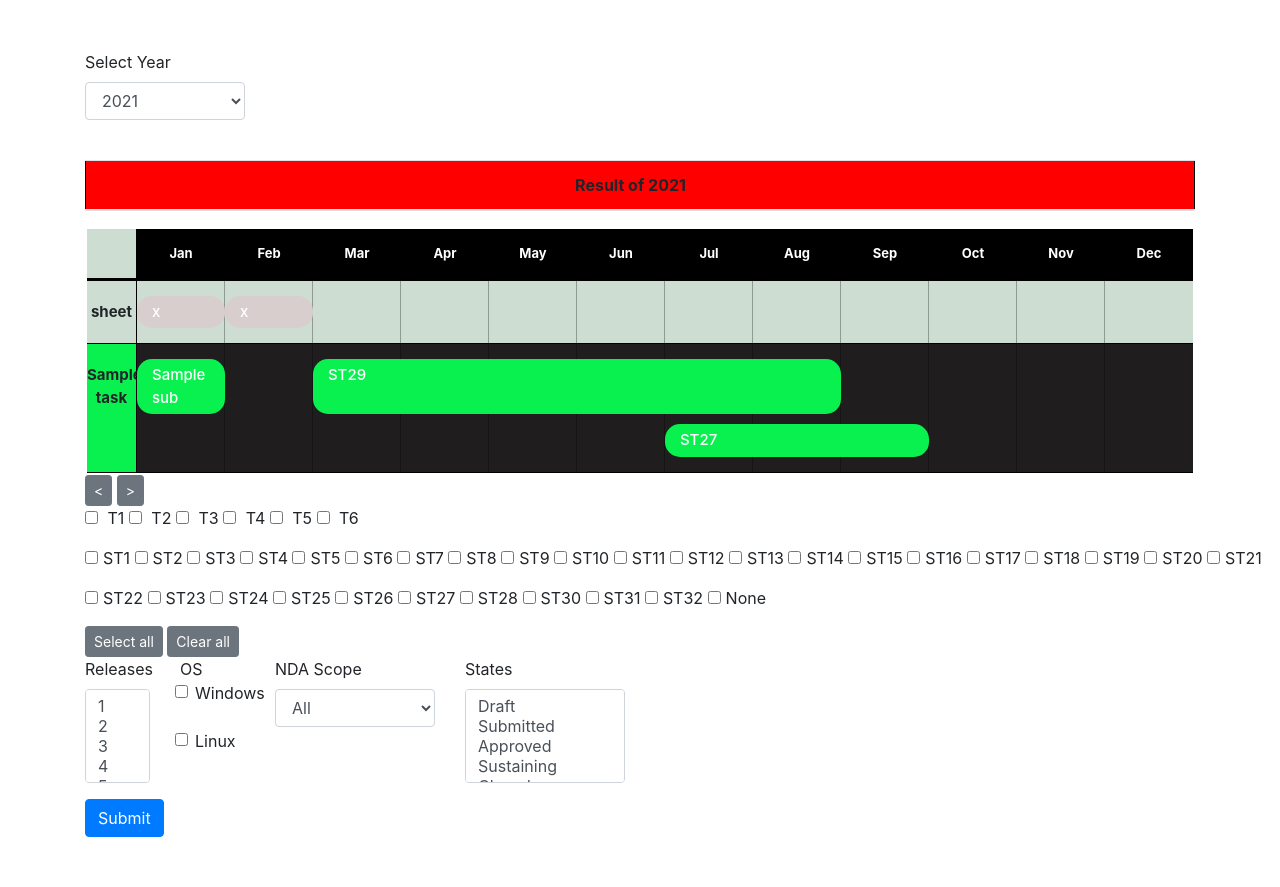
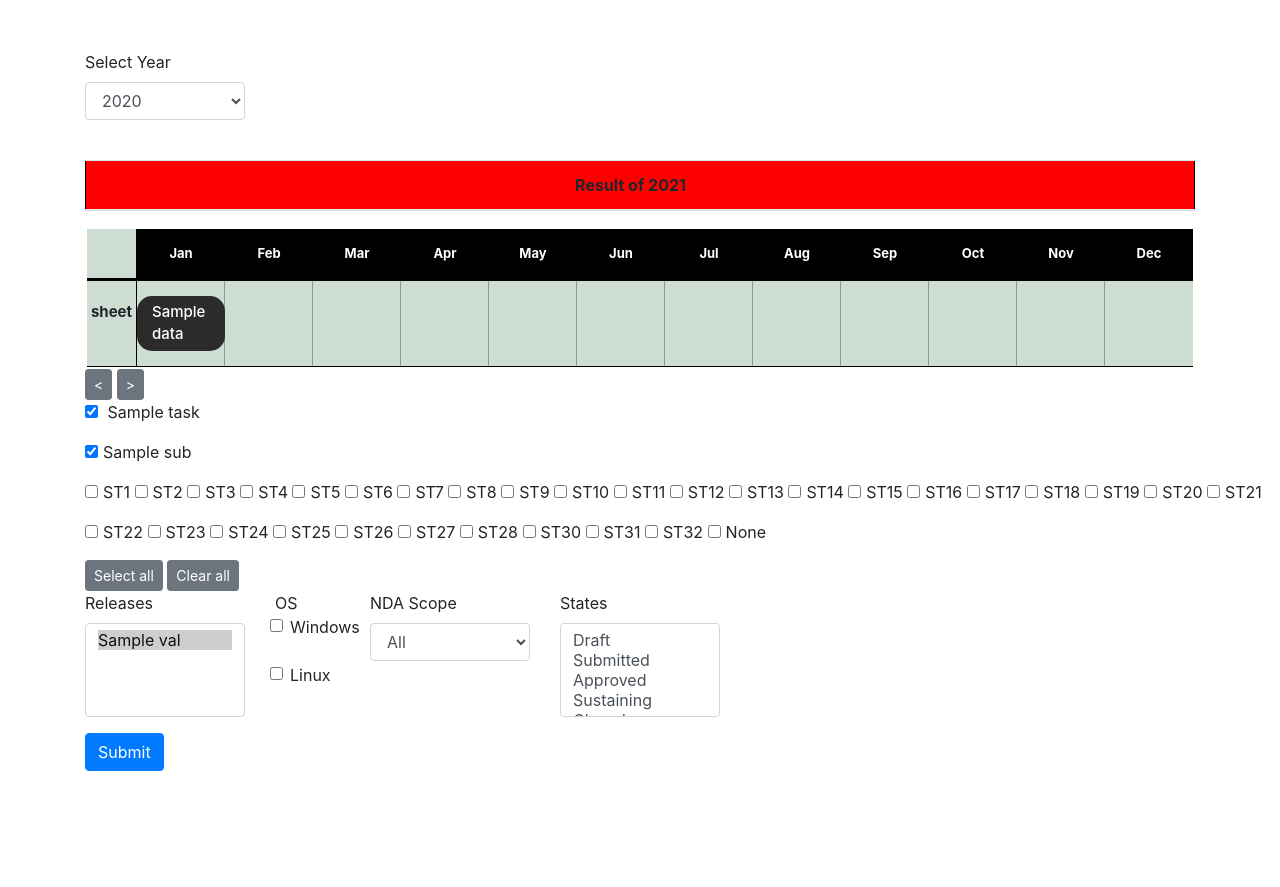
Before and after one commit to sk4291870/gantt, a Flask app: template templates/index.html in a window 1280 px wide. After the commit the page ends 771 px from the top, so only its background shows below. Run offline with Flask 2, Linux system fonts and the light colour scheme; the template is opened without the code that fills it: most values are stand-ins (such as "Sample title", 1, 10 or a date in 2020); lists and menus that the app fills with data are empty; some libraries are stand-ins or nearby versions.

Commit message:
addingfiles

```diff
--- a/app.py
+++ b/app.py
@@ -1,3 +1,4 @@
+from os import pardir
 from flask import Flask, request, render_template
 import pyodbc
 import json
@@ -31,18 +32,45 @@ def index():
         #     print(row)
         # return render_template('index.html',task=set(task),subtask=set(subtask))
         return request.form
-
-    table1 =  cursor.execute('SELECT * FROM Test_GanttChart.dbo.Table1')
-    table2 = cursor.execute('SELECT * FROM Test_GanttChart.dbo.Table2')
-    Task = cursor.execute("select * from dbo.Table2 where Taskname = 'T1'")
+    # Task = cursor.execute("select * from dbo.Table2 where Taskname = 'T1'")
     task = []
     subtask = []
-    for row in Task:
+    release = []
+    year = []
+    # print('=======================( Table 1 )=======================')
+    table1 =  cursor.execute('SELECT * FROM Test_GanttChart.dbo.Table1')
+    for gray_row in table1:
+        # print(gray_row[6])
+        year.append(gray_row[6])
+    # print('=======================( Table 2 )=======================')
+    table2 = cursor.execute('SELECT * FROM Test_GanttChart.dbo.Table2')
+    for row in table2:
         # print(row[1])
         task.append(row[1])
-        subtask.append(row[2])
-        print(row)
-    return render_template('index.html',task=set(task),subtask=set(subtask))
+        release.append(row[6])
+
+    # for task_data in Task:
+    #     print(task_data)
+    items = []
+    table2021 = cursor.execute("select * from Table1 where ReleaseYear= '2021'")
+    for data in table2021:
+        # print(data)
+        items.append(data[2])
+
+    return render_template('index.html',
+            task=sorted(set(task)),
+            release=sorted(set(release)),
+            subtask=sorted(set(subtask)),
+            table1= sorted(set(year), reverse=True),
+            items = items
+
+    )
+
+
+@app.route('/abc',methods=['GET','POST'])
+def home():
+    table2021 = cursor.execute("select * from Table1 where ReleaseYear= '2021'")
+    return render_template('base.html',table=table2021)
 
 
 if __name__ == "__main__":
--- a/static/style.css
+++ b/static/style.css
@@ -92,7 +92,12 @@
     grid-column: 2/2;
     background-color: #0080FF;
   }
+
   ul .chart-li-two-b {
+    grid-column: 2/3;
+    background-color: #0080FF;
+  }
+  ul .chart-li-two-c {
     grid-column: 2/4;
     background-color:#0080FF;
   }
--- a/templates/index.html
+++ b/templates/index.html
@@ -17,8 +17,12 @@
                         <div class="form-group">
                             <label for="exampleFormControlSelect1">Select Year</label>
                             <select name="year" class="form-control" id="exampleFormControlSelect1">
-                                <option>2021</option>
-                                <option value="2000">2000</option>
+
+                                <!-- <option>2021</option> -->
+                              {% for year in table1%}
+                              <option value="{{year}}">{{year}}</option>
+                              {% endfor %}
+                                <!-- <option value="2000">2000</option>
                                 <option value="2001">2001</option>
                                 <option value="2002">2002</option>
                                 <option value="2003">2003</option>
@@ -39,7 +43,7 @@
                                 <option value="2018">2018</option>
                                 <option value="2019">2019</option>
                                 <option value="2020">2020</option>
-                                <option value="2021">2021</option>
+                                <option value="2021">2021</option> -->
                             </select>
                           </div>
                       </form>
@@ -82,25 +86,55 @@
         <div class="chart-row">
             <div class="chart-row-item">sheet</div>
             <ul class="chart-row-bars" style="background-color:#cdddd2;">
-              <li class="chart-li" style="background-color:#d8cece;">x</li>
-              <li class="chart-li" style="background-color:#d8cece;">x</li>
+              {% for data in items%}
+              <li class="chart-li" style="background-color:#2c2b2b;">{{data}}</li>
+              <!-- <li class="chart-li" style="background-color:#d8cece;">x</li> -->
+              {% endfor %}
             </ul>
           </div>
+        <!-- <div class="chart-row">
 
-        <div class="chart-row">
-          {%for task in task%}
-          <div class="chart-row-item" style="background-color:#09f14f;">{{ task }}</div>
+          <div class="chart-row-item" style="background-color:#f10909;">{{ task }}</div>
           <ul class="chart-row-bars">
             {% for sub in subtask %}
-            <li class="chart-li-one" style="background-color:#09f14f;">{{ sub }}</li>
+            <li class="chart-li-one" style="background-color:#09f14f;">{{sub}}</li>
             {% endfor %}
-            <!-- <li class="chart-li-two" style="background-color:#738679;">ST22</li> -->
-            <li class="chart-li-four" style="background-color:#09f14f;">ST29</li>
-            <li class="chart-li-five" style="background-color:#09f14f;">ST27</li>
           </ul>
+
+        </div> -->
+        {%for task in task%}
+        <div class="chart-row">
+          {% if task == 'T1' %}
+          <div class="chart-row-item" style="background-color:#ee4035;" id="task{{ task }}">{{ task }}</div>
+          {% for sub in subtask %}
+            <li class="chart-li-one" style="background-color:#09f14f;" id="task{{ task }}">{{sub}}</li>
+            {% endfor %}
+       {% endif %}
+       {% if task == 'T2' %}
+         <div class="chart-row-item" style="background-color:#f37736;" id="task{{ task }}">{{ task }}</div>
+         {% endif %}
+         {% if task == 'T3' %}
+         <div class="chart-row-item" style="background-color:#fdf498 ;" id="task{{ task }}">{{ task }}</div>
+         {% endif %}
+         {% if task == 'T4' %}
+         <div class="chart-row-item" style="background-color:#0392cf;" id="task{{ task }}">{{ task }}</div>
+         {% endif %}
+         {% if task == 'T5' %}
+         <div class="chart-row-item" style="background-color:#88d8b0;" id="task{{ task }}">{{ task }}</div>
+         {% endif %}
+         {% if task == 'T6' %}
+         <div class="chart-row-item" style="background-color:#fed766 ;" id="task{{ task }}">{{ task }}</div>
+         {% endif %}
         </div>
         {% endfor %}
       </div>
+      <!-- <div class="chart-row">
+        <div class="chart-row-item">2</div>
+        <ul class="chart-row-bars">
+          <li class="chart-li-two-a">T2</li>
+          <li class="chart-li-two-b">ST2</li>
+        </ul>
+      </div> -->
         <!-- <div class="chart-row">
           <div class="chart-row-item">2</div>
           <ul class="chart-row-bars">
@@ -145,40 +179,28 @@
        <div class="row">
         <div class="col-md-8">
             <div class="form-group form-check form-check-inline">
+              {%for task in task%}
                 <label class="form-check-label" for="defaultCheck1">
-                    <input class="form-check-input" type="checkbox" name="task" value="t1" id="t1">
-                    T1
+                    <input class="form-check-input" type="checkbox" name="task" value="{{ task }}" id="{{ task }}" checked>
+                    {{ task }}
                 </label>
                 &nbsp;
-                <label class="form-check-label" for="defaultCheck1">
-                  <input class="form-check-input" type="checkbox" name="task" value="t2" id="t2">
-                  T2
-              </label>
-              &nbsp;
-              <label class="form-check-label" for="defaultCheck1">
-                <input class="form-check-input" type="checkbox" name="task" value="t3" id="t3">
-                T3
-            </label>
-            &nbsp;
-            <label class="form-check-label" for="defaultCheck1">
-              <input class="form-check-input" type="checkbox" name="task" value="t4" id="t4">
-              T4
-          </label>
-          &nbsp;
-          <label class="form-check-label" for="defaultCheck1">
-            <input class="form-check-input" type="checkbox" name="task" value="t5" id="t5">
-            T5
-        </label>
-        &nbsp;
-        <label class="form-check-label" for="defaultCheck1">
-          <input class="form-check-input" type="checkbox" name="task" value="t6" id="t6">
-          T6
-      </label>
-      &nbsp;
+                {% endfor %}
             </div>
             </div>
             </div>
             <div class="row">
+              <div class="col-md-8">
+                <div class="form-group form-check form-check-inline">
+                  {% for sub in subtask %}
+                    <input class="form-check-input" type="checkbox" name="task" value="st1" id="defaultCheck1" checked>
+                    <label class="form-check-label" for="defaultCheck1">
+                    {{ sub }}
+                    </label>
+                    &nbsp;
+                    {% endfor %}
+                    </div>
+                    </div>
               <div class="col-md-8">
                 <div class="form-group form-check form-check-inline">
                     <input class="form-check-input" type="checkbox" name="task" value="st1" id="defaultCheck1">
@@ -352,15 +374,13 @@
         <button type="button" class="btn btn-secondary btn-sm" id="checkAll">Select all</button>
         <button type="button" class="btn btn-secondary btn-sm" id="clearAll">Clear all</button>
         <div class="row">
-            <div class="col-md-1">
+            <div class="col-md-2">
                 <div class="form-group">
                     <label for="exampleFormControlSelect2">Releases</label>
                     <select name="releases" multiple class="form-control" id="exampleFormControlSelect2">
-                      <option value="1">1</option>
-                        <option value="2">2</option>
-                        <option value="3">3</option>
-                        <option value="4">4</option>
-                        <option value="5">5</option>
+                      {% for val in release %}
+                      <option value="{{val}}" selected>{{ val }}</option>
+                      {% endfor %}
                     </select>
                   </div>
             </div>
@@ -427,9 +447,19 @@
                 success: function(data) {
                   console.log(data);
                   //todo
+
                 }
               });
             };
+          });
+          $(":checkbox").change(function(){
+            var ID = $(this).attr('id');
+            // hide
+            $('#task'+ID).hide();
+            if(this.checked){
+              // show
+              $('#task'+ID).show();
+            }
           });
       $("#clearAll").click(function(){
               $('input:checkbox').prop('checked', false);
```
